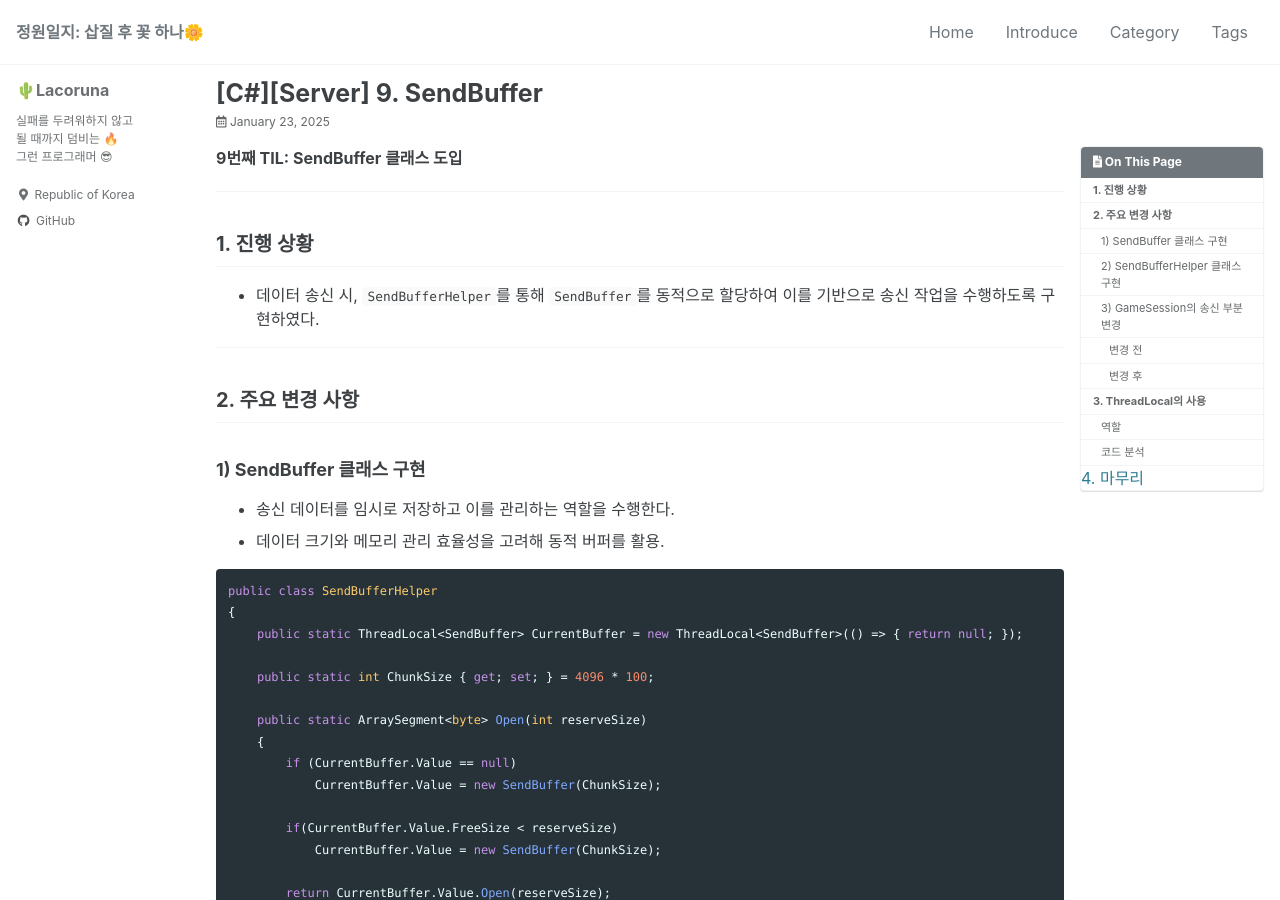
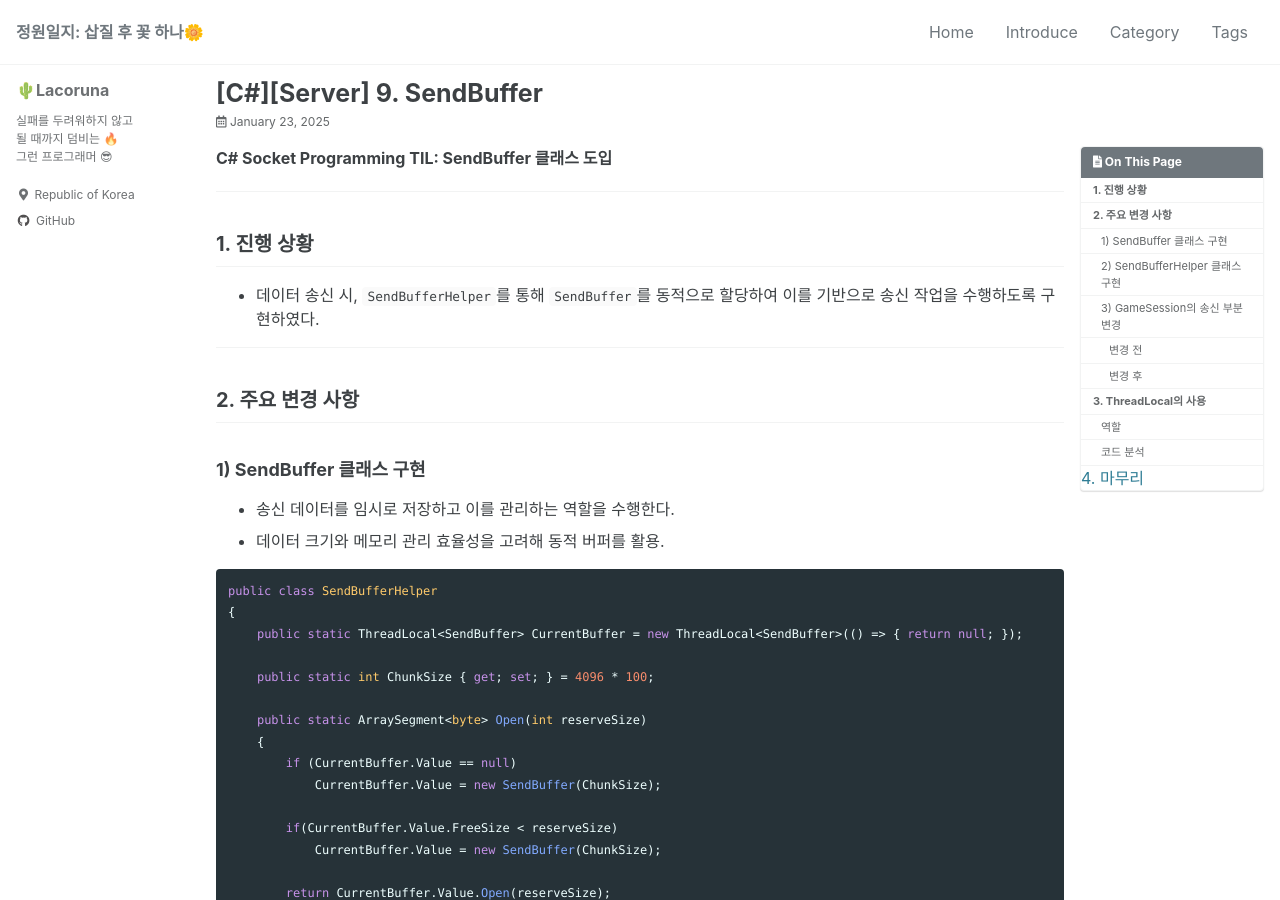
Before and after one commit to La-Coruna/La-Coruna.github.io, a Jekyll site: the page built from _posts/C-Sharp/Server/2025-01-23-Socket-Programming-9-SendBuffer.md, in a window 1280 px wide and 900 px high. Built offline with Jekyll 4.4.1, drawn with Linux system fonts in a browser that asks for light colours; cached includes are drawn as plain includes.

Commit message:
[Edit][C#][Server] Socket Programming 9

```diff
--- a/_posts/C-Sharp/Server/2025-01-23-Socket-Programming-9-SendBuffer.md
+++ b/_posts/C-Sharp/Server/2025-01-23-Socket-Programming-9-SendBuffer.md
@@ -9,7 +9,7 @@ tags:
 toc: true
 toc_sticky: true
 ---
-**9번째 TIL: SendBuffer 클래스 도입**
+**C# Socket Programming TIL: SendBuffer 클래스 도입**
 
 ---
 
```
